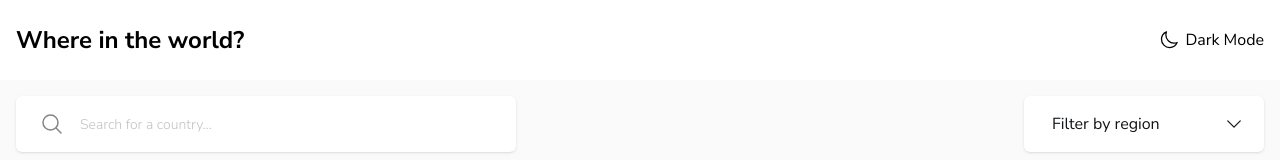
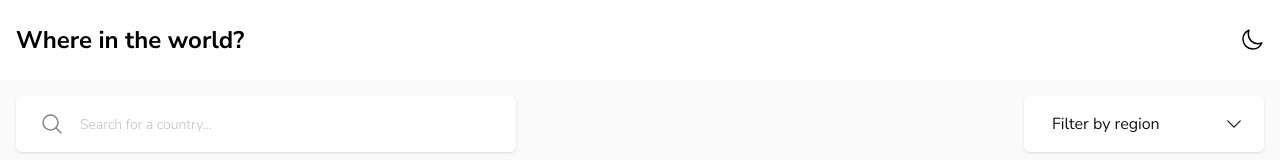
Before and after one commit to khalidesskali/where_in_the_world, a React (Vite) app: page / in a window 1280 px wide. Shown: the top 160 px of the page. Built offline with nearby package versions, Linux system fonts and the light colour scheme.

Commit message:
Implement darkMode feature

```diff
--- a/src/components/Header.jsx
+++ b/src/components/Header.jsx
@@ -1,20 +1,62 @@
-import React from "react";
+import { p } from "framer-motion/client";
+import React, { useEffect, useState } from "react";
+import { useNavigate } from "react-router-dom";
 
 const Header = () => {
+  const [darkmode, setDarkmode] = useState(() => {
+    localStorage.getItem === "dark";
+  });
+  const navigate = useNavigate();
+
+  useEffect(() => {
+    if (darkmode) {
+      document.documentElement.classList.add("dark");
+      localStorage.setItem("theme", "dark");
+    } else {
+      document.documentElement.classList.remove("dark");
+      localStorage.setItem("theme", "light");
+    }
+  }, [darkmode]);
+
   return (
-    <div className="h-20 shadow-sm dark:bg-dark-blue">
+    <div className="h-20 shadow-sm dark:bg-dark-blue dark:text-white">
       <div className="flex items-center justify-between container mx-auto p-4 h-full">
-        <h2 className="font-bold md:text-xl lg:text-2xl">
+        <h2
+          className="font-bold md:text-xl lg:text-2xl cursor-pointer"
+          onClick={() => navigate("/")}
+        >
           Where in the world?
         </h2>
-        <div className="flex items-center gap-[6px]">
+
+        <button
+          className="cursor-pointer"
+          onClick={() => {
+            setDarkmode(!darkmode);
+          }}
+        >
+          {darkmode ? (
             <svg
               xmlns="http://www.w3.org/2000/svg"
               fill="none"
               viewBox="0 0 24 24"
               strokeWidth={1.5}
               stroke="currentColor"
-            className="size-5 dark:fill-white"
+              className="size-6"
+            >
+              <path
+                strokeLinecap="round"
+                strokeLinejoin="round"
+                d="M12 3v2.25m6.364.386-1.591 1.591M21 12h-2.25m-.386 6.364-1.591-1.591M12 18.75V21m-4.773-4.227-1.591 1.591M5.25 12H3m4.227-4.773L5.636 5.636M15.75 12a3.75 3.75 0 1 1-7.5 0 3.75 3.75 0 0 1 7.5 0Z"
+              />
+            </svg>
+          ) : (
+            <svg
+              xmlns="http://www.w3.org/2000/svg"
+              fill="none"
+              viewBox="0 0 24 24"
+              strokeWidth={1.5}
+              stroke="currentColor"
+              className="size-6"
             >
               <path
                 strokeLinecap="round"
@@ -23,8 +65,8 @@ const Header = () => {
      9.753 0 0 0 3 11.25C3 16.635 7.365 21 12.75 21a9.753 9.753 0 0 0 9.002-5.998Z"
               />
             </svg>
-          <span>Dark Mode</span>
-        </div>
+          )}
+        </button>
       </div>
     </div>
   );
--- a/src/index.css
+++ b/src/index.css
@@ -1,5 +1,8 @@
 @import url("https://fonts.googleapis.com/css2?family=Nunito+Sans:ital,opsz,wght@0,6..12,200..1000;1,6..12,200..1000&display=swap");
 @import "tailwindcss";
+
+/* prevent automatic darkmode */
+@custom-variant dark (&:where(.dark, .dark *));
 
 @theme {
   /* Setup colors variables */
```
Lines whose indentation alone changed are shown as unchanged.
